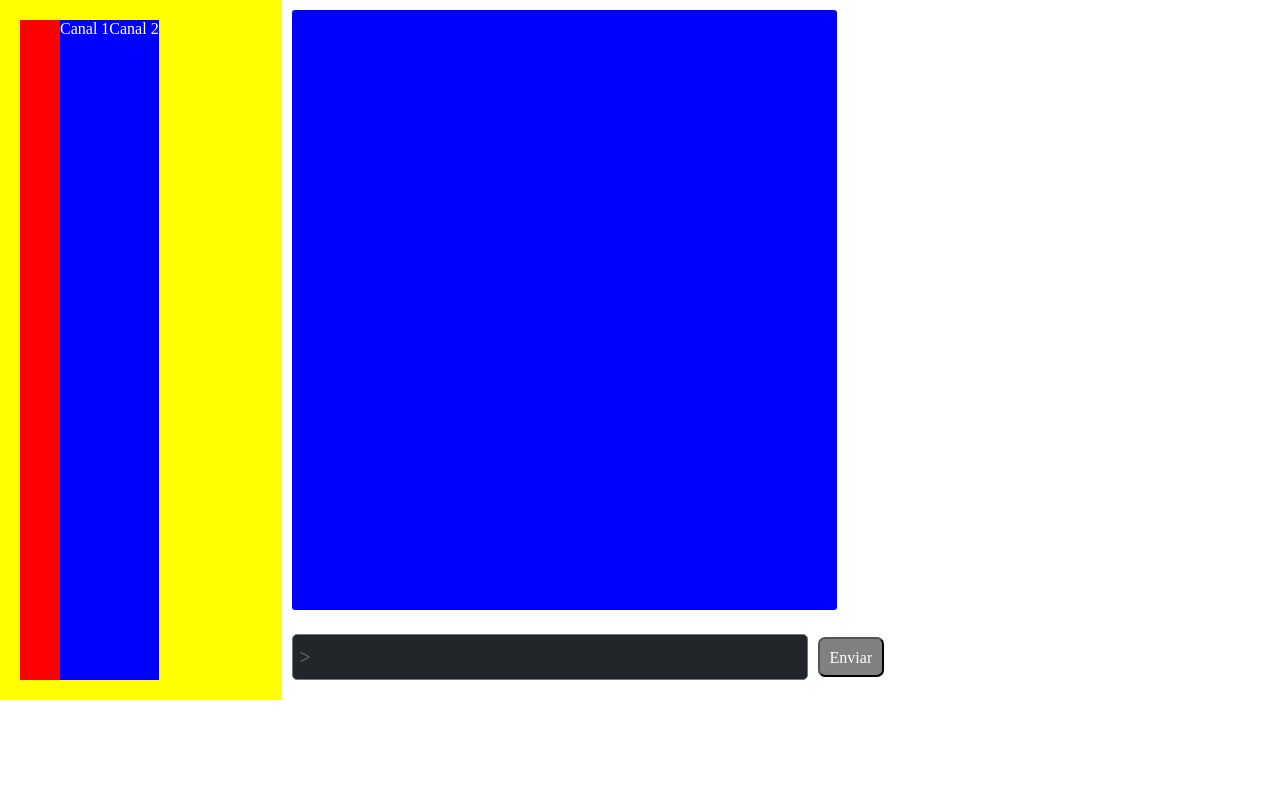
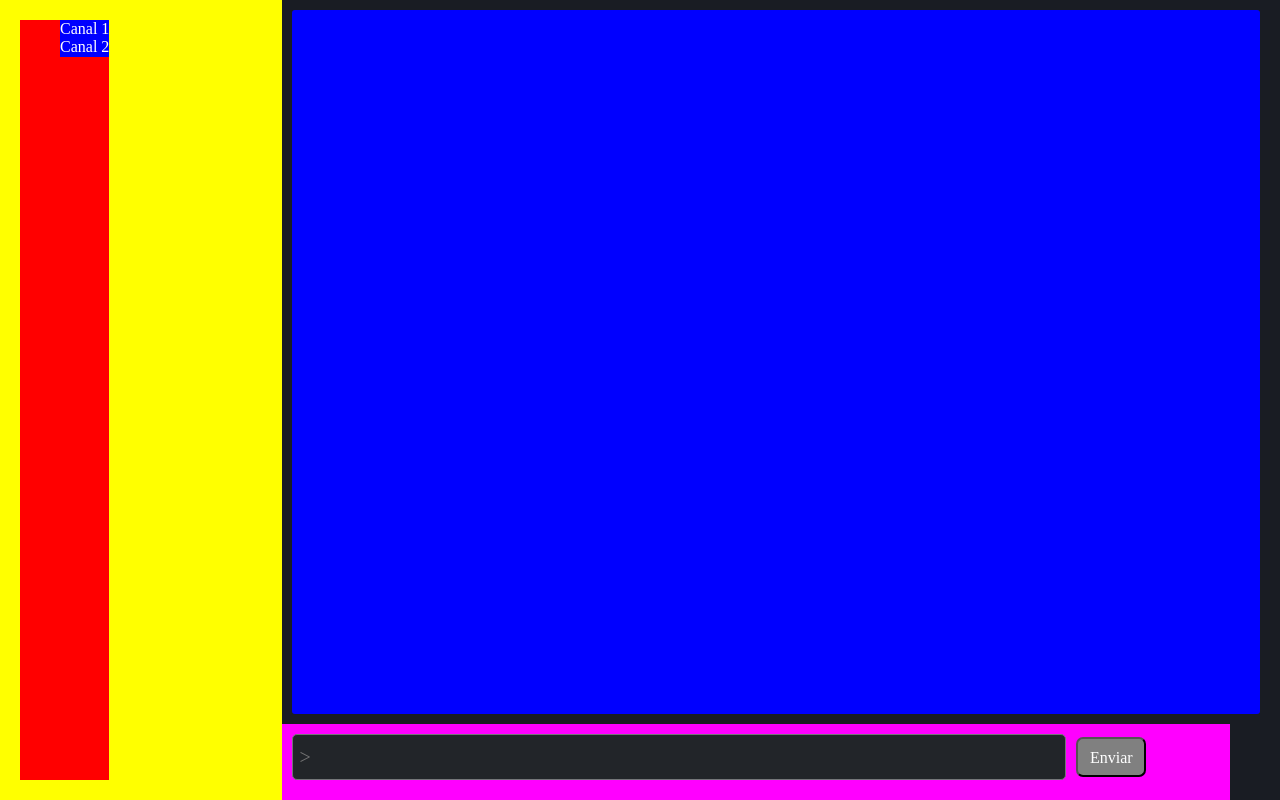
Before and after one commit to cartografico/chat, a plain HTML site: page index.html in a window 1280 px wide. Drawn offline with nearby package versions, Linux system fonts and the light colour scheme.

Commit message:
[change]: Msg container resized

```diff
--- a/style.css
+++ b/style.css
@@ -3,10 +3,7 @@ body {
     padding: 0px;
     display: flex;
     color: white;
-<<<<<<< Updated upstream
-=======
-    height: 100vh;
->>>>>>> Stashed changes
+    height: 100%;
 }
 
 /* channel's list style*/
@@ -15,11 +12,7 @@ body {
 .channelContainer {
     width: 22%;
     min-width: 250px;
-<<<<<<< Updated upstream
     height: 100vh;
-=======
-    /* height: 100vh; */
->>>>>>> Stashed changes
     min-height: 700px;
     background-color:yellow;
     display: flex;
@@ -31,7 +24,6 @@ body {
     display: inline-block;
     margin: 20px;
     text-align: center;
-    display: flex;
 }
 .itemChannel {
     color: white;
@@ -41,15 +33,11 @@ body {
 
 
 
-<<<<<<< Updated upstream
-=======
-
->>>>>>> Stashed changes
 /* Messages container style */
 .messagesContainer {
     width: 78%;
     min-width: 550px;
-    /* height: 100vh; */
+    height: 100vh;
     min-height: 700px;
     background-color:#191C23;
     display: flex;
@@ -58,9 +46,10 @@ body {
 }
 
 .messageDiv{
-    width: 90%;
+    width: 97%;
+    height: 100%;
     min-width: 500px;
-    height: 600px;
+    min-height: 600px;
     margin: 10px;
     background-color: blue;
     display: inline-block;
@@ -81,7 +70,10 @@ body {
     height: auto;
     width: 95%;
     min-width:  500px;
+    margin-bottom: 0px;
     display: flex;
+    margin-top: auto;
+    background-color: magenta;
 
 }
 
```
